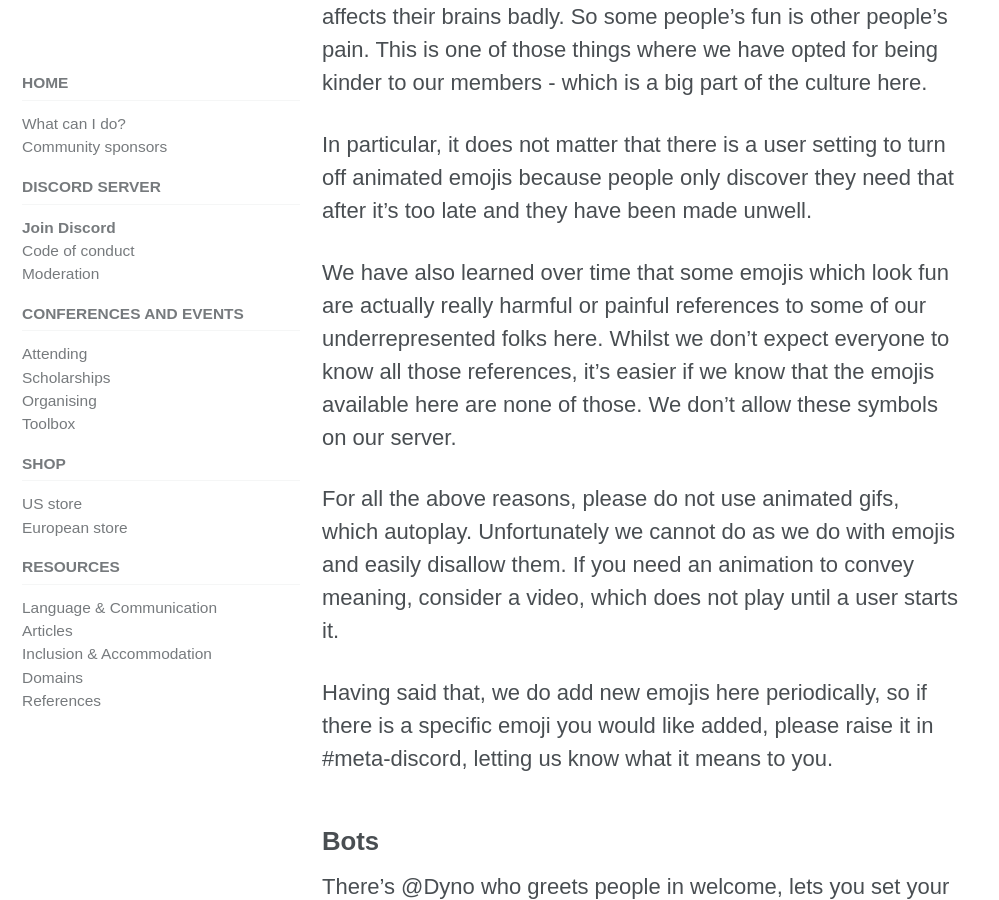
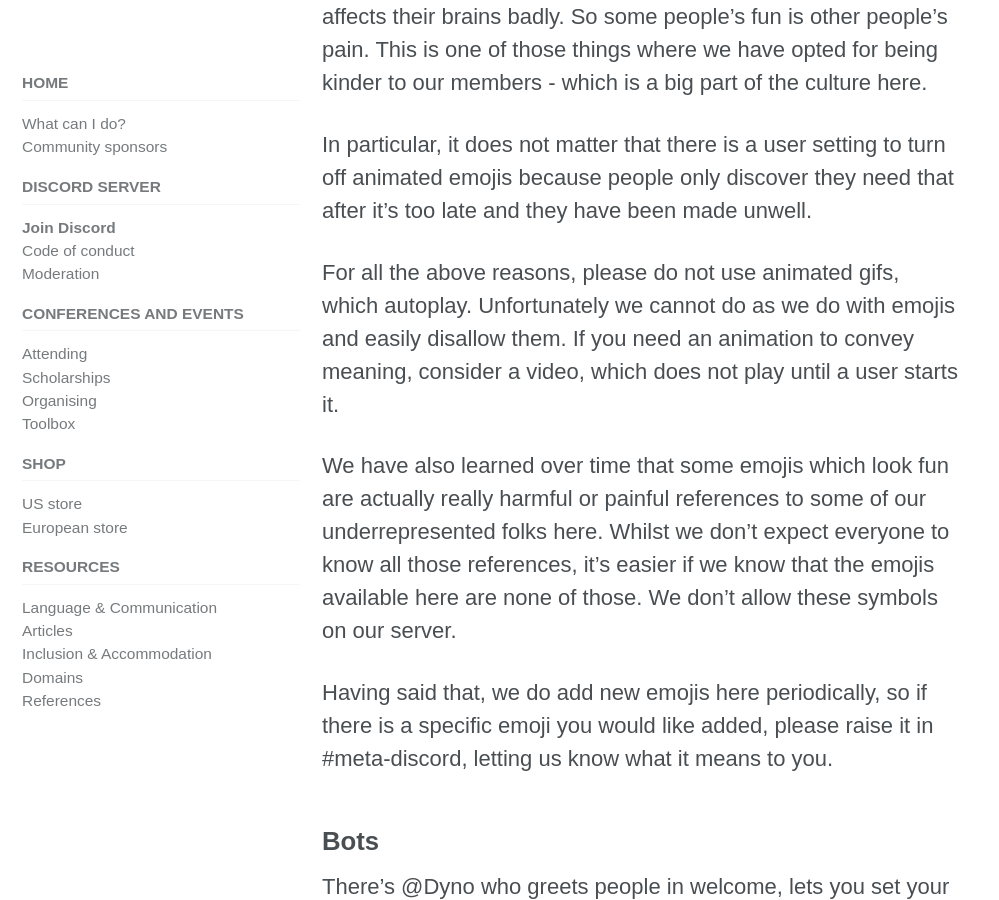
Before and after one commit to include-cpp/include-cpp.github.io, a Jekyll site: the page built from discord/index.md, in a window 1280 px wide and 900 px high, scrolled down 11658 px. Shown: the whole window, without its empty margins (0-999 px from the left). Built offline with Jekyll 4.4.1, drawn with Linux system fonts in a browser that asks for light colours; cached includes are drawn as plain includes; nearby versions of some CDN libraries.

Commit message:
Adjust placement of the new paragraph

```diff
--- a/discord/index.md
+++ b/discord/index.md
@@ -184,9 +184,9 @@ For some people, animated emojis cause real, physical illness: it affects their
 
 In particular, it does not matter that there is a user setting to turn off animated emojis because people only discover they need that after it’s too late and they have been made unwell.
 
+For all the above reasons, please do not use animated gifs, which autoplay. Unfortunately we cannot do as we do with emojis and easily disallow them. If you need an animation to convey meaning, consider a video, which does not play until a user starts it.
+
 We have also learned over time that some emojis which look fun are actually really harmful or painful references to some of our underrepresented folks here. Whilst we don’t expect everyone to know all those references, it’s easier if we know that the emojis available here are none of those. We don't allow these symbols on our server.
-
-For all the above reasons, please do not use animated gifs, which autoplay. Unfortunately we cannot do as we do with emojis and easily disallow them. If you need an animation to convey meaning, consider a video, which does not play until a user starts it.
 
 Having said that, we do add new emojis here periodically, so if there is a specific emoji you would like added, please raise it in #meta-discord, letting us know what it means to you.
 
```
